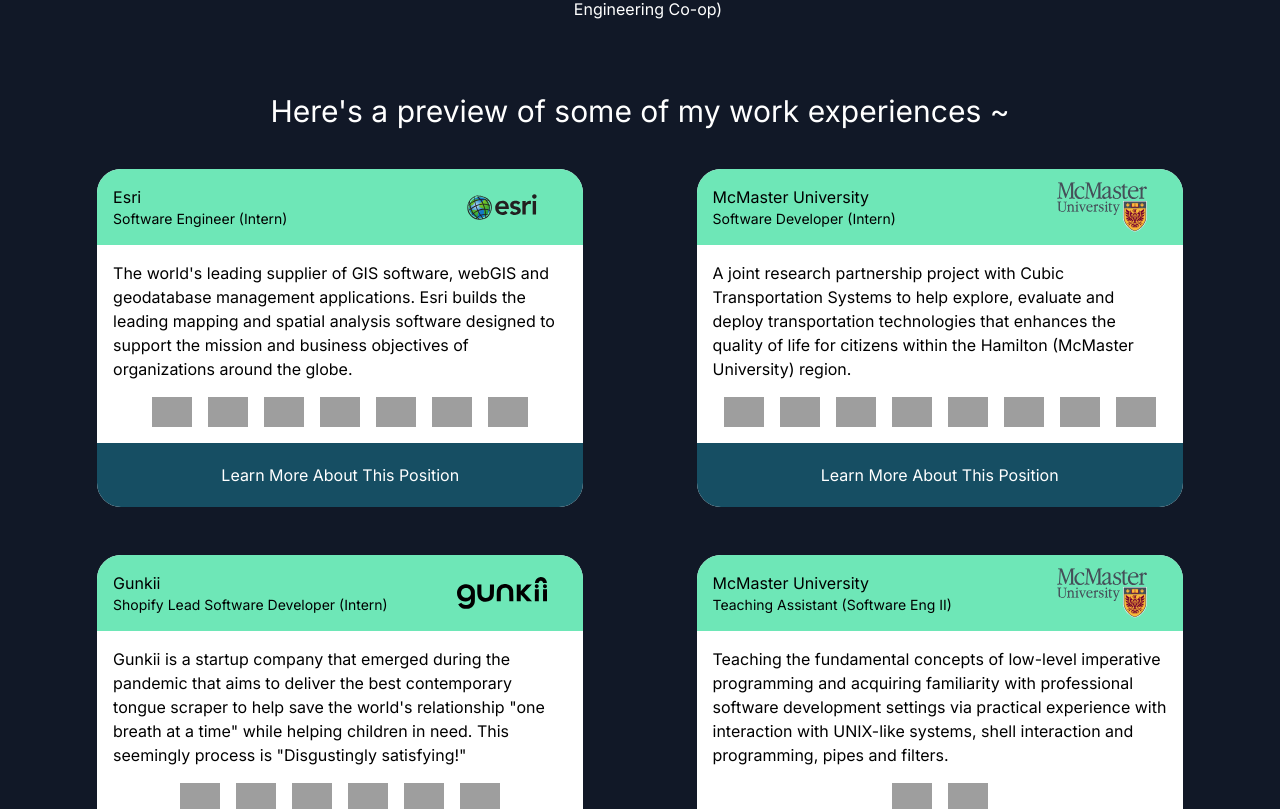
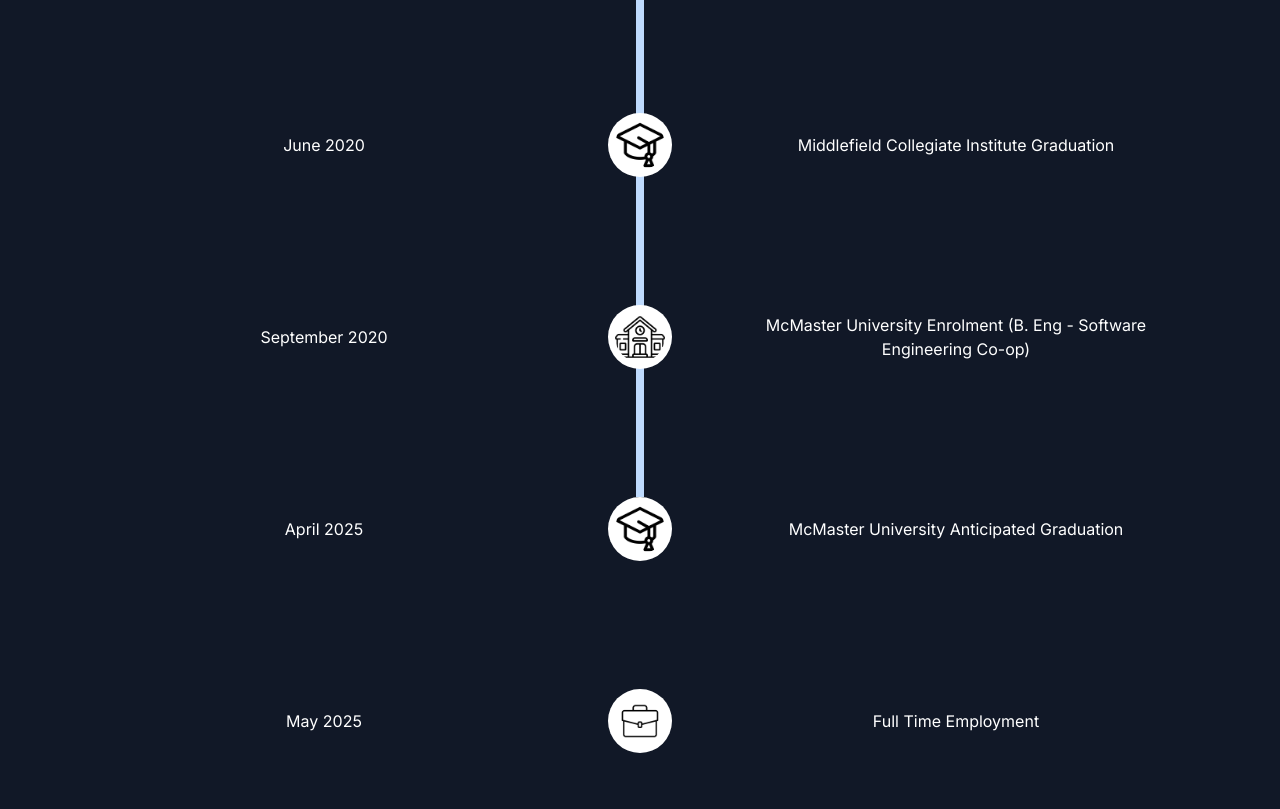
Before and after one commit to chene40/personal-website, a Next.js app: page / in a window 1280 px wide. Shown: the part 1071-1880 px from the top of the page. Built offline with nearby package versions, Linux system fonts and the light colour scheme; grey boxes are pictures that could not be loaded.

Commit message:
feat: added vertical timeline for progression with smaller screens

```diff
--- a/components/about-me.tsx
+++ b/components/about-me.tsx
@@ -4,13 +4,30 @@
 import Image from "next/image";
 import Link from "next/link";
 import { motion } from "framer-motion";
+import { useState, useEffect } from "react";
 
 // Project Imports
 import timelineData from "@/data/timeline-data";
 import contactInfo from "@/data/contact-info";
 import HorizontalTimeline from "@/components/horizontal-timeline";
+import VerticalTimeline from "@/components/vertical-timeline";
 
 export default function AboutMePage() {
+  const [width, setWidth] = useState(window.innerWidth);
+
+  useEffect(() => {
+    const handleResize = () => {
+      const currentWidth = window.innerWidth;
+      setWidth(currentWidth);
+    };
+
+    window.addEventListener("resize", handleResize);
+
+    return () => {
+      window.removeEventListener("resize", handleResize);
+    };
+  }, []);
+
   return (
     <div className="bg-gray-900 w-full p-10">
       <div className="flex flex-col xl:flex-row justify-evenly items-center xl:items-start text-white">
@@ -78,11 +95,25 @@
           </div>
         </div>
       </div>
-      <div className="mt-24 mb-24 flex justify-center items-center h-full">
-        {timelineData.map((dataPoint, index) => {
-          return <HorizontalTimeline key={index} dataPoint={dataPoint} />;
-        })}
-      </div>
+      {/* Vertical */}
+      <h1 className="text-white text-3xl italic text-center">
+        Progress Timeline
+      </h1>
+
+      {width <= 1280 && (
+        <div className="flex flex-col justify-center items-center h-full">
+          {timelineData.map((dataPoint, index) => {
+            return <VerticalTimeline key={index} dataPoint={dataPoint} />;
+          })}
+        </div>
+      )}
+      {width > 1280 && (
+        <div className="my-24 flex justify-center items-center h-full">
+          {timelineData.map((dataPoint, index) => {
+            return <HorizontalTimeline key={index} dataPoint={dataPoint} />;
+          })}
+        </div>
+      )}
     </div>
   );
 }
--- /dev/null
+++ b/components/vertical-timeline.tsx
@@ -0,0 +1,72 @@
+"use client";
+// Library/Module Imports
+import Image from "next/image";
+import { motion } from "framer-motion";
+
+// Project Imports
+import { ProfileTimelineProps } from "@/types/type";
+
+export default function VerticalTimeline({ dataPoint }: ProfileTimelineProps) {
+  const { date, role, color, imageData, endIcon } = dataPoint;
+
+  const renderedColor = color ? color : "bg-blue-200";
+  const renderedIcon = imageData
+    ? imageData
+    : {
+        url: "/misc/MapMarker.png",
+        alt: "Map marker icon",
+      };
+  const renderedEndIcon = endIcon ? endIcon : false;
+
+  return (
+    <div className={`text-white w-full ${renderedEndIcon ? "h-96" : "h-48"}`}>
+      <div
+        className={`flex justify-evenly items-center ${
+          renderedEndIcon ? "h-1/2" : "h-full"
+        }`}
+      >
+        <p className="w-2/5 whitespace-normal text-center">{date}</p>
+        <div className="w-16 h-16 flex justify-center items-center relative">
+          <motion.div
+            whileHover={{ scale: 1.35 }}
+            className="bg-white h-full w-full flex justify-center items-center rounded-full z-10"
+          >
+            <Image
+              src={renderedIcon.url}
+              alt={renderedIcon.alt}
+              height={50}
+              width={50}
+              className="rounded-full bg-white z-10"
+            />
+          </motion.div>
+          <div className={`w-2 h-48 ${renderedColor} absolute top-0`} />
+        </div>
+        <p className="w-2/5 whitespace-normal text-center px-12">{role}</p>
+      </div>
+      {renderedEndIcon && (
+        <div className="flex justify-evenly items-center h-1/2">
+          <p className="w-2/5 whitespace-normal text-center">
+            {renderedEndIcon.date}
+          </p>
+          <div className="w-16 h-16 flex justify-center items-center relative">
+            <motion.div
+              whileHover={{ scale: 1.35 }}
+              className="bg-white h-full w-full flex justify-center items-center rounded-full z-10"
+            >
+              <Image
+                src={renderedEndIcon.imageData.url}
+                alt={renderedEndIcon.imageData.alt}
+                height={50}
+                width={50}
+                className="rounded-full bg-white z-10"
+              />
+            </motion.div>
+          </div>
+          <p className="w-2/5 whitespace-normal text-center px-12">
+            {renderedEndIcon.role}
+          </p>
+        </div>
+      )}
+    </div>
+  );
+}
```
